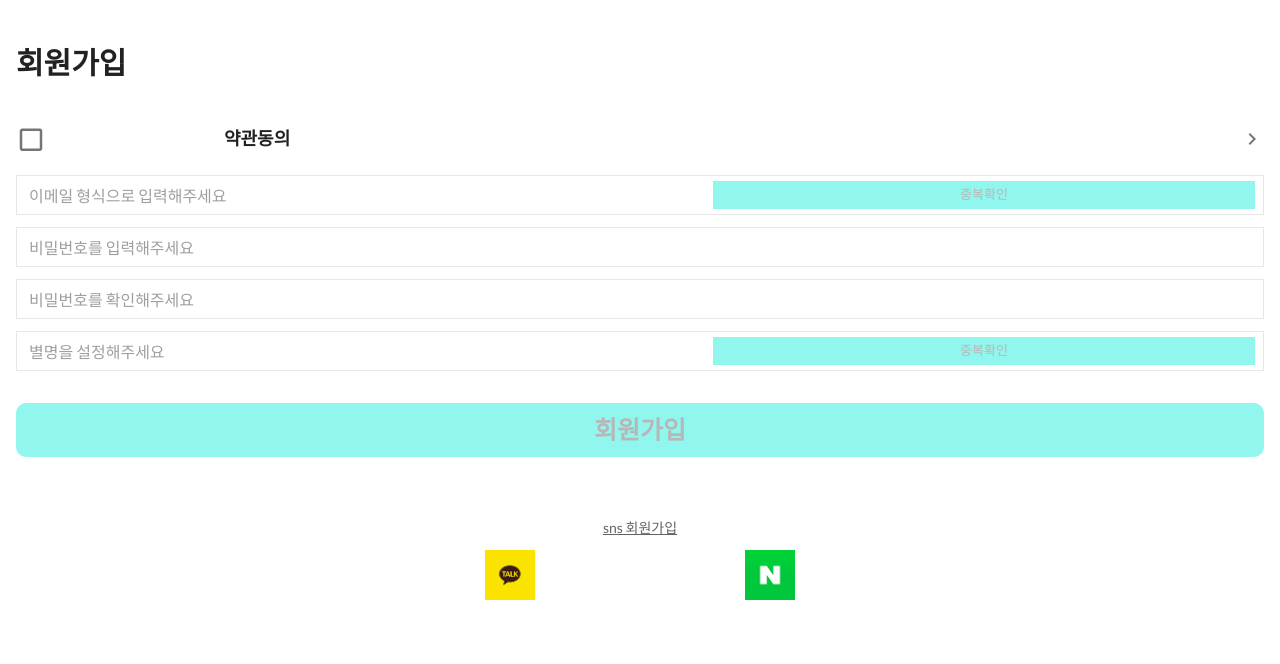
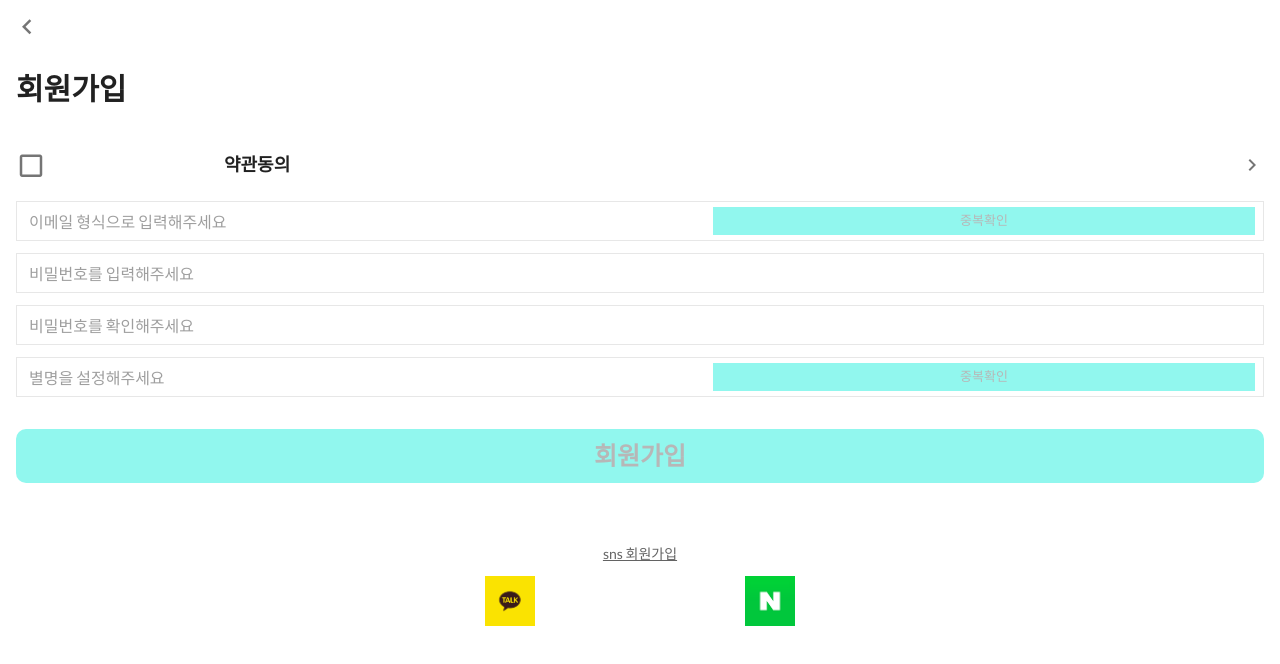
Before and after one commit to AnGwangsu/pwa_tour_front, a Vue app: page /signUp in a window 1280 px wide. Shown: the top 664 px of the page. Built offline with nearby package versions, Linux system fonts and the light colour scheme; what vue-dayjs-plugin would draw is missing.

Commit message:
뒤로가기 아이콘 수정

```diff
--- a/src/components/user/SignUp.vue
+++ b/src/components/user/SignUp.vue
@@ -1,8 +1,9 @@
 <template>
-    <v-container fluid style="padding:0;height:100%">
+    <v-container fluid style="padding:0;height:100%;position:relative;overflow:hidden">
+        <v-flex class="pa-3" style="positon:absolute;top:0"><v-icon @click="$router.push(-1)" size="30">mdi-chevron-left</v-icon></v-flex>
         <v-layout style="height:100%">
             <v-flex class="mx-4">
-                <v-flex class="my-10" style="font-weight:600;font-size:30px">회원가입</v-flex>
+                <v-flex class="mb-10 mt-3" style="font-weight:600;font-size:30px">회원가입</v-flex>
                 <v-layout class="mb-5">
                     <v-flex xs2 @click="check=!check">
                         <v-icon v-if="check==false" size="30">mdi-checkbox-blank-outline</v-icon>
```
